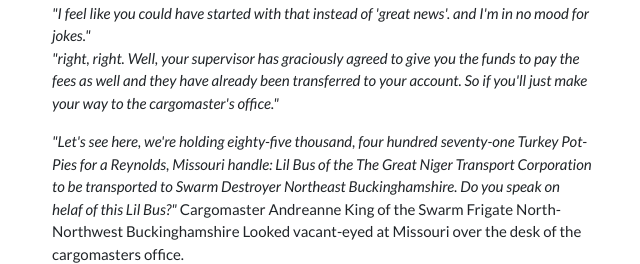
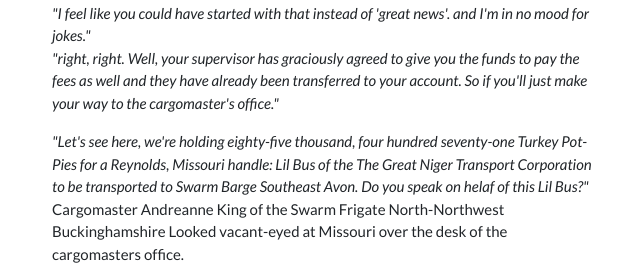
Before and after one commit to danieljstout/the_swarm, a plain HTML site: page index.html in a window 1280 px wide. Shown: the part 2480-2744 px from the top of the page, without its empty margins (318-958 px from the left). Drawn offline with Linux system fonts and the light colour scheme.

Commit message:
fix broken variable calls

```diff
--- a/index.html
+++ b/index.html
@@ -40,20 +40,20 @@
       </br><i>"Haha, yea she really wound him up! goodnight, Wendell"</i>
       </br><i>"Goodnight, sir"</i></p>
     <p class="partC"><i>"Oh for goodness sake. I've had quite enough of this. Missouri, WAKE UP!"</i> Wendell raised the volume of its vocal processors so immensely for that last part that Missouri smacked her head agaist the ceiling of the cockpit and farted as she came bolt upright. This was not the best way to meet First-Mate Camryn Eichmann of the Swarm Frigate North-Northwest Buckinghamshire. </br><i>"My god, what do you truckers eat?"</i> queried First-Mate Eichmann. </br><i>"Umm"</i> Missouri was helpless for a moment. </br><i>"Look, let's just step out of the Ol' Dora. So we can speak about matters at hand."</i>
-    </br>Upon stretching, rubbing her head, then exiting the foul stench of her cockpit, Missouri was greeted by the sight of the undefined docked next to her truck in a giant docking bay the size of perhaps a football field back on earth. Nothing new. Sci-Fi characters are not impressed by sci-fi things.
-    </br><i>"Great news, You've been asleep for many hours, during which time our captain, undefined has had the opportunity to speak personally with your supervisor at The Great Niger Transport Corporation. You've been given a new destination to which you can transport the eighty-five thousand, four hundred seventy-one delicious turkey pot-pies you've been carrying, the Swarm Destroyer Northeast Buckinghamshire... and hopefully not eating, and still get paid your commission."</i> said First-Mate Eichmann.
+    </br>Upon stretching, rubbing her head, then exiting the foul stench of her cockpit, Missouri was greeted by the sight of the Swarm Cruiser South Ramonfurt docked next to her truck in a giant docking bay the size of perhaps a football field back on earth. Nothing new. Sci-Fi characters are not impressed by sci-fi things.
+    </br><i>"Great news, You've been asleep for many hours, during which time our captain, has had the opportunity to speak personally with your supervisor at The Great Niger Transport Corporation. You've been given a new destination to which you can transport the eighty-five thousand, four hundred seventy-one delicious turkey pot-pies you've been carrying, the Swarm Barge Southeast Avon... and hopefully not eating, and still get paid your commission."</i> said First-Mate Eichmann.
     </br><i>"That is great news, I'll be on my way then."</i> Missouri was elated.
     </br><i>"Unfortunately, we did you favor of storing your eighty-five thousand, four hundred seventy-one pot-pies while you were sleeping as is Swarm Council policy. So, you'll have to pay the storage fees yourself before you can load them back onto your rig. oh, and have you heard the joke about the banana and the refrigerator?"</i> replied a sympathetic First-Mate
     </br><i>"I feel like you could have started with that instead of 'great news'. and I'm in no mood for jokes."</i>
     </br><i>"right, right. Well, your supervisor has graciously agreed to give you the funds to pay the fees as well and they have already been transferred to your account. So if you'll just make your way to the cargomaster's office."</i></p>
-    <p class="partD"><i>"Let's see here, we're holding eighty-five thousand, four hundred seventy-one Turkey Pot-Pies for a Reynolds, Missouri handle: Lil Bus of the The Great Niger Transport Corporation to be transported to Swarm Destroyer Northeast Buckinghamshire. Do you speak on helaf of this Lil Bus?"</i> Cargomaster Andreanne King of the Swarm Frigate North-Northwest Buckinghamshire Looked vacant-eyed at Missouri over the desk of the cargomasters office.
+    <p class="partD"><i>"Let's see here, we're holding eighty-five thousand, four hundred seventy-one Turkey Pot-Pies for a Reynolds, Missouri handle: Lil Bus of the The Great Niger Transport Corporation to be transported to Swarm Barge Southeast Avon. Do you speak on helaf of this Lil Bus?"</i> Cargomaster Andreanne King of the Swarm Frigate North-Northwest Buckinghamshire Looked vacant-eyed at Missouri over the desk of the cargomasters office.
   </br><i>"I am Lil Bus."</i>
-  </br><i>"Oh I see. Well, let's get you those pot-pies and get you on your way to Swarm Destroyer Northeast Buckinghamshire. I'll just need your Storage Retreival ID."</i> Said the cargomaster matter-of-factly.
+  </br><i>"Oh I see. Well, let's get you those pot-pies and get you on your way to Swarm Barge Southeast Avon. I'll just need your Storage Retreival ID."</i> Said the cargomaster matter-of-factly.
   </br><i>"I don't have a Storage Retreival ID. I was never issued one."</i>
   </br><i>"No problem. Just get one from the Swarm Frigate North-Northwest Buckinghamshire office of secure identification. It's just next door. Shouldn't take but a moment. I will close my desk and cacth up on some paper work while you do that. You wont have to wait in line when you return."</i> Missouri looked around the room. It was empty aside from Cargomaster King. </p>
     <p class="partD">Missouri made her way to the room next door which looked almost exactly the same, except that behind the desk was a different vacant-eyed council employee and a little sign on the desk read <b>"Security Identification Officer: Mueller"</b>.
   </br><i>"What can I do for you today?"</i> said Security Identification Officer: Mueller.
-  </br><i>"I need a Storage Retreival ID for a cargo of eighty-five thousand, four hundred seventy-one Turkey Pot-Pies routed to Swarm Destroyer Northeast Buckinghamshire."</i>
+  </br><i>"I need a Storage Retreival ID for a cargo of eighty-five thousand, four hundred seventy-one Turkey Pot-Pies routed to Swarm Barge Southeast Avon."</i>
   </br><i>"Certainly, this should only take a moment. just fill out this form. In the mean time, have you heard the one about the hacker and the dumptruck?"</i>
   </br>A form appeared on the desk in front of Missouri which she began to fill out.
   Security Identification Officer: Mueller said, </br><i>"Oh dear, it would seem that your transport license expired only a few minutes ago. You'll need to go to the nearest Swarm Council Licensing Office which is on Swarm Carrier West Virginia. However, you'll have to leave your rig here on Swarm Frigate North-Northwest Buckinghamshire We can't have you piloting Ol' Dora without a license."</i>
```
